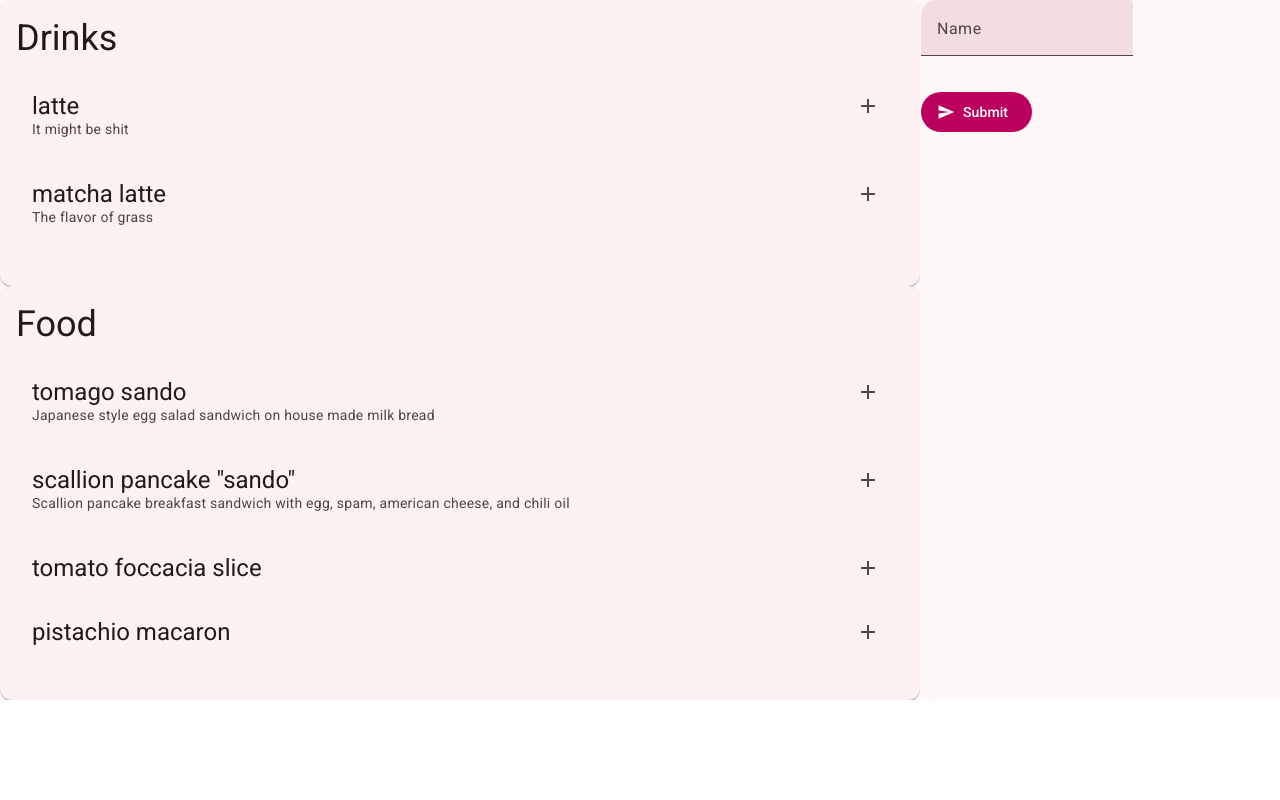
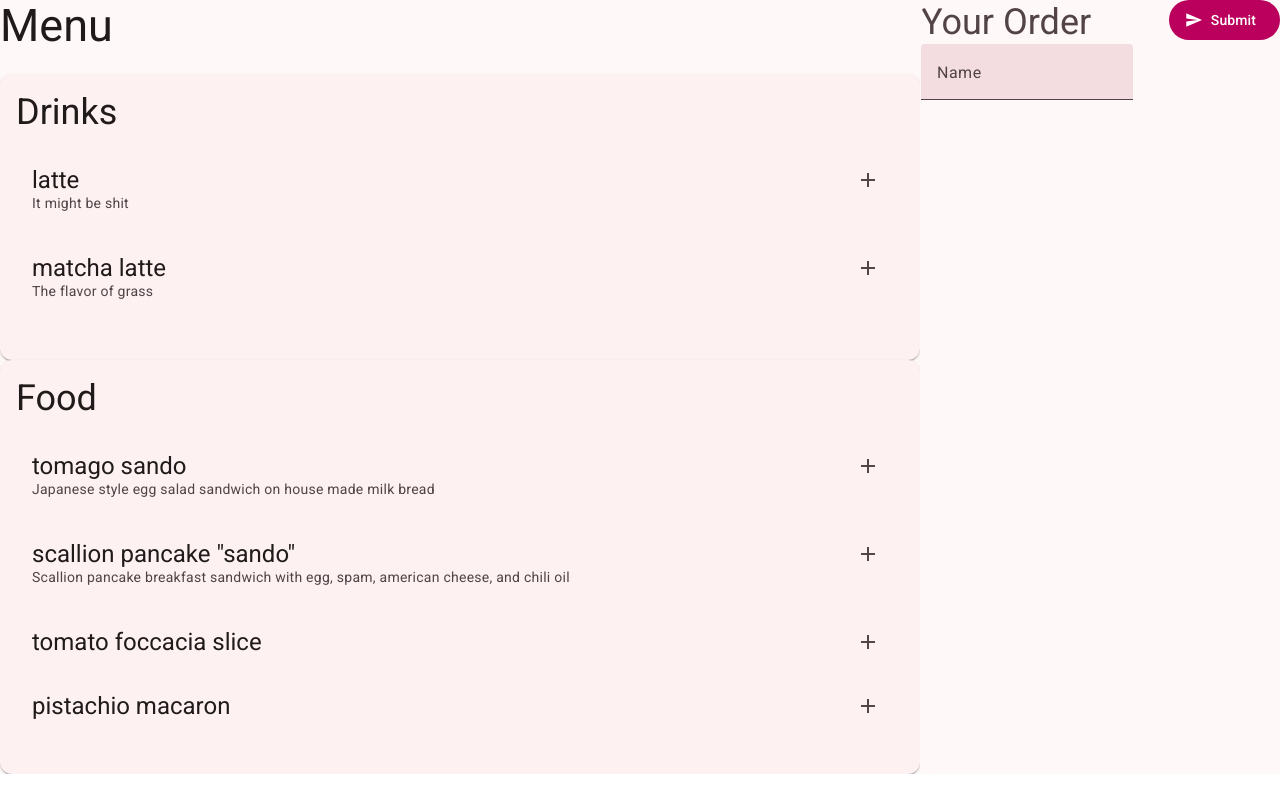
Before and after one commit to danzou56/home-cafe-circle, an Angular app: page / in a window 1280 px wide. Built offline with nearby package versions, Linux system fonts and the light colour scheme.

Commit message:
Move submit button to top right and add container headers

```diff
--- a/src/app/cart/cart/cart.component.css
+++ b/src/app/cart/cart/cart.component.css
@@ -0,0 +1,10 @@
+form {
+}
+
+.submit-container {
+  float: right;
+}
+
+.header-container h3 {
+  display: inline;
+}
--- a/src/app/cart/cart/cart.component.html
+++ b/src/app/cart/cart/cart.component.html
@@ -1,12 +1,27 @@
-<div class="cart">
+<form>
+  <div class="header-container">
+    <h3>Your Order</h3>
+    <span class="submit-container">
+      <button
+        mat-flat-button
+        (click)="submitOrder()"
+        [disabled]="isSubmitDisabled"
+      >
+        Submit
+        <mat-icon
+          aria-hidden="false"
+          aria-label="Example home icon"
+          fontIcon="send"
+        ></mat-icon>
+      </button>
+    </span>
+  </div>
+
   <div>
     <mat-form-field>
       <mat-label>Name</mat-label>
       <input matInput [formControl]="customerName" />
     </mat-form-field>
-  </div>
-
-  <div>
     <mat-list>
       @for (orderItem of orderItems; track $index) {
         <app-order-item
@@ -17,19 +32,4 @@
       }
     </mat-list>
   </div>
-
-  <div>
-    <button
-      mat-flat-button
-      (click)="submitOrder()"
-      [disabled]="isSubmitDisabled"
-    >
-      Submit
-      <mat-icon
-        aria-hidden="false"
-        aria-label="Example home icon"
-        fontIcon="send"
-      ></mat-icon>
-    </button>
-  </div>
-</div>
+</form>
--- a/src/app/menu/menu.component.html
+++ b/src/app/menu/menu.component.html
@@ -1,4 +1,5 @@
 <div>
+  <h2>Menu</h2>
   <mat-card>
     <mat-card-header>
       <h3>Drinks</h3>
```
